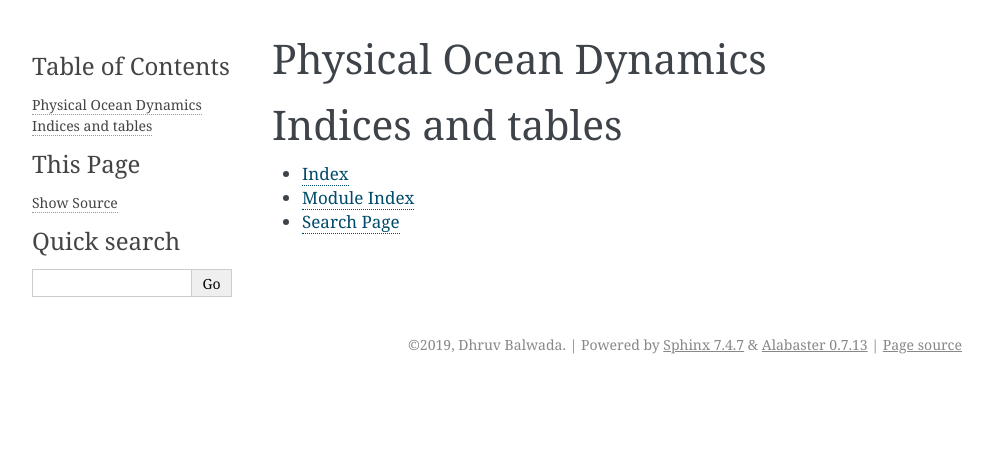
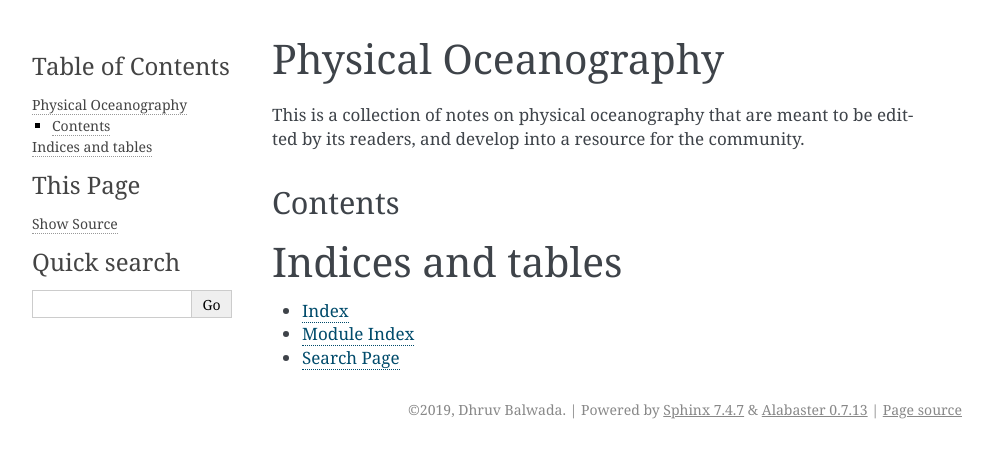
Before and after one commit to dhruvbalwada/POB, a Sphinx documentation site: the page built from docs/source/index.rst, in a window 1280 px wide. Shown: the top 458 px of the page, without its empty margins (148-1141 px from the left). Built offline with Sphinx 7.4.7, drawn with Linux system fonts in a browser that asks for light colours.

Commit message:
changed index

```diff
--- a/docs/source/index.rst
+++ b/docs/source/index.rst
@@ -1,5 +1,11 @@
-Physical Ocean Dynamics
+Physical Oceanography
 ======================================================
+
+This is a collection of notes on physical oceanography that are meant to be editted by its readers, and develop into a resource for the community.
+
+
+Contents
+________
 
 .. toctree::
    :maxdepth: 2
```
